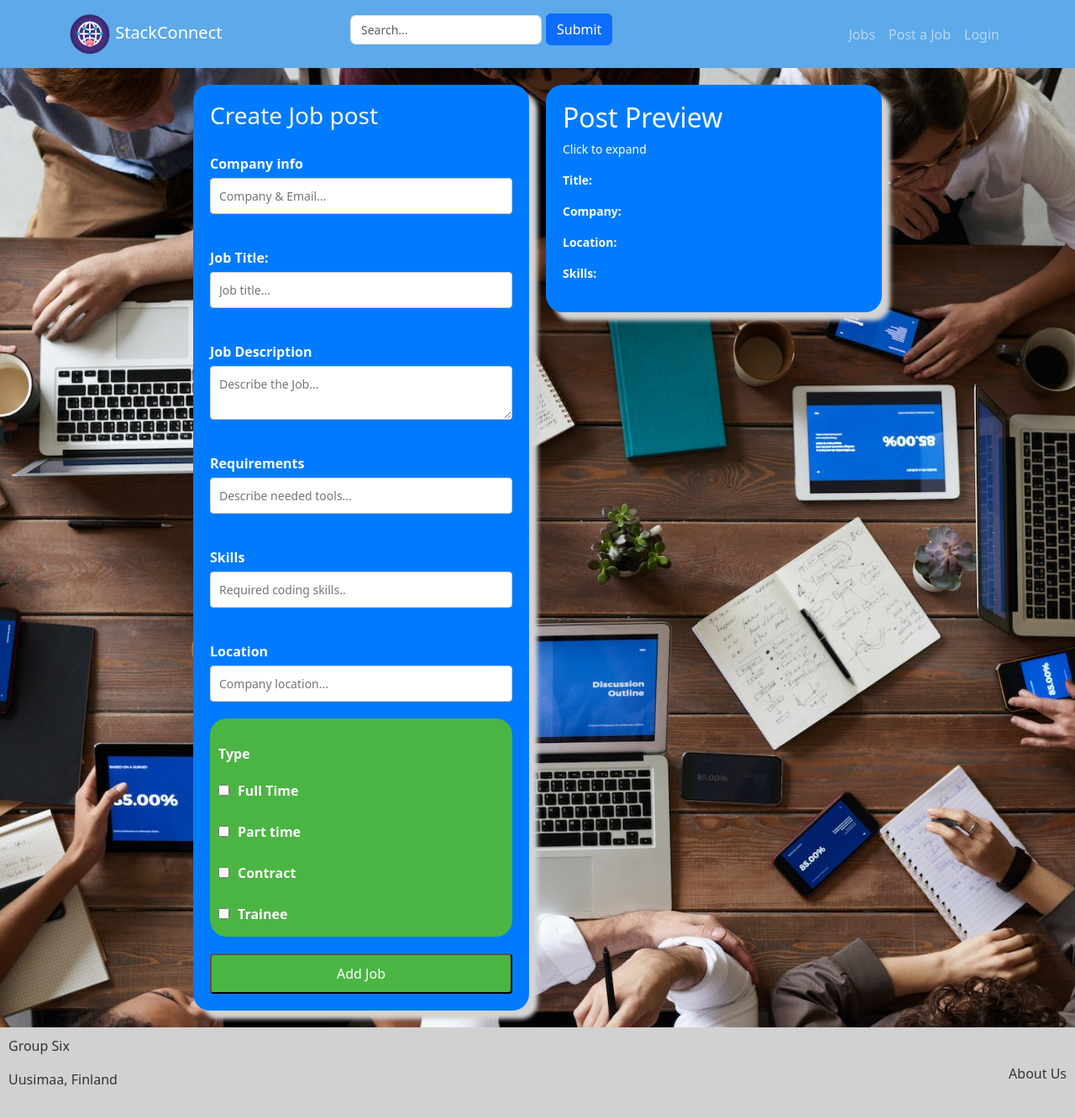
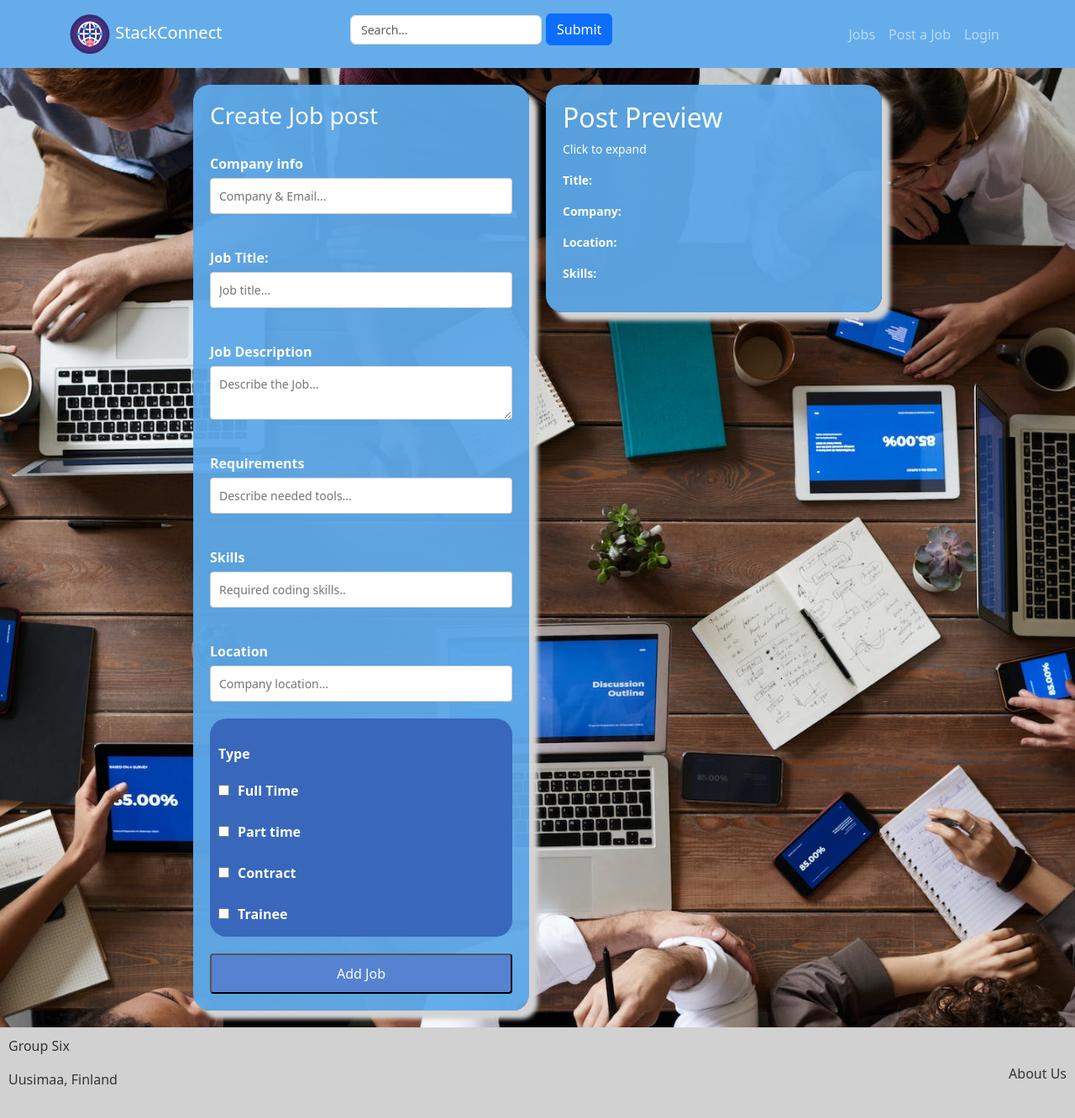
Before and after one commit to Group-6-Software-Development/StackConnect, a React (Create React App) app in the folder Sprint_3/Frontend/: page /post-job in a window 1280 px wide. Shown: the whole page at 84% size. Built offline with nearby package versions, Linux system fonts and the light colour scheme.

Commit message:
Css Cleaning

```diff
--- a/Sprint_3/Frontend/src/App.js
+++ b/Sprint_3/Frontend/src/App.js
@@ -22,8 +22,6 @@ function App() {
           <Route path="/sign-in" element={<SignInPage />} />
           <Route path="/post-job" element={<JobPostPage />} />
           <Route path="/jobs" element={<JobsPage />} />
-          <Route path="/employer-profile" element={<EmployerProfile />} />
-          <Route path="/profile" element={<DeveloperProfile />} />
         </Routes>
         <Footer />
       </BrowserRouter>
--- a/Sprint_3/Frontend/src/components/styles/JobsPage.css
+++ b/Sprint_3/Frontend/src/components/styles/JobsPage.css
@@ -22,7 +22,7 @@
 
 .refresh-button {
   padding: 10px 15px;
-  background-color: #4c6baf;
+  background-color: #5682d2;
   color: #fff;
   border: none;
   border-radius: 5px;
@@ -31,7 +31,7 @@
 }
 
 .refresh-button:hover {
-  background-color: #121b13;
+  background-color: #4565a0;
 }
 
 .jobs-list {
--- a/Sprint_3/Frontend/src/components/styles/Navbar.css
+++ b/Sprint_3/Frontend/src/components/styles/Navbar.css
@@ -1,3 +1,3 @@
 .bg-myBlue {
-  background-color: #5DA9E9;
+  background-color: rgba(93, 169, 233, 0.95);
 }
--- a/Sprint_3/Frontend/src/components/styles/jobForm.css
+++ b/Sprint_3/Frontend/src/components/styles/jobForm.css
@@ -15,7 +15,7 @@
 }
 
 .create-job {
-  background: #007bff;
+  background: rgba(93, 169, 233, 0.95);
   display: flex;
   flex-direction: column;
   width: 400px;
@@ -42,7 +42,7 @@
 }
 
 .job-type-form {
-  background: #4bb543;
+  background: #3967bc;
   padding: 10px;
   border-radius: inherit;
 }
@@ -62,7 +62,7 @@
 .create-job button {
   margin-top: 20px;
   padding: 10px 20px;
-  background-color: #4bb543;
+  background-color: #5682d2;
   color: #fcfcfc;
   border: clear;
   border-radius: 4px;
@@ -81,5 +81,5 @@ input.error {
 }
 
 .create-job button:hover {
-  background-color: #0056b3;
+  background-color: #4565a0;
 }
--- a/Sprint_3/Frontend/src/components/styles/jobPreview.css
+++ b/Sprint_3/Frontend/src/components/styles/jobPreview.css
@@ -1,5 +1,5 @@
 .job-preview-frame {
-  background: #007bff;
+  background: rgba(93, 169, 233, 0.95);
   display: flex;
   flex-direction: column;
   width: 400px;
```
